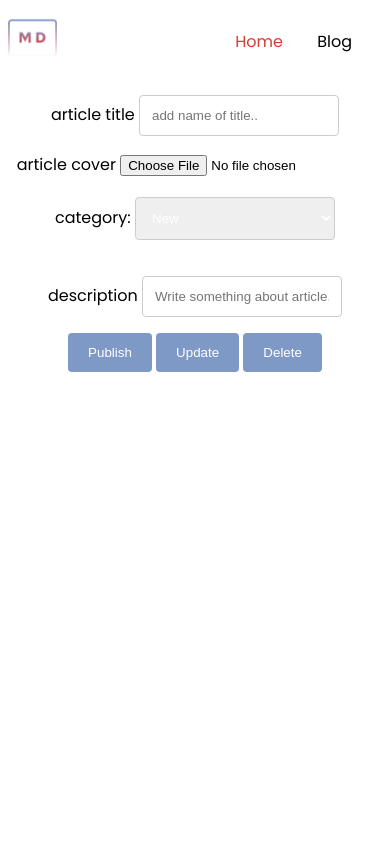
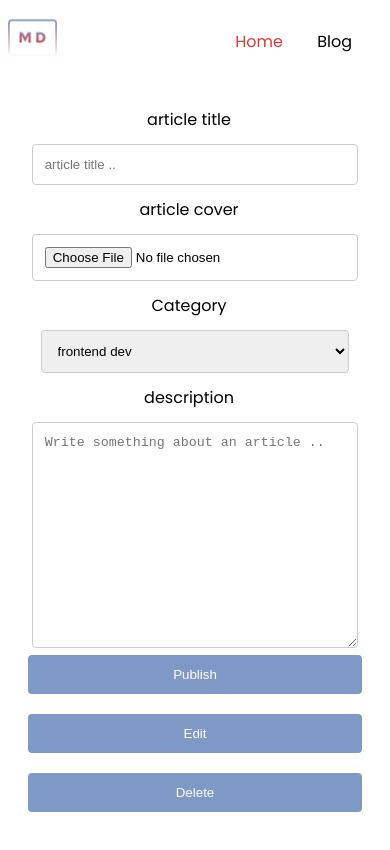
Before and after one commit to mugabodeo/Niyonsaba-Mugabo-Deo, a plain HTML site: page newArticle.html in a window 390 px wide. Drawn offline with Linux system fonts and the light colour scheme.

Commit message:
fixed responsiveness and blog

```diff
--- a/blog.css
+++ b/blog.css
@@ -88,7 +88,7 @@ select{
     display: flex;
     flex-direction: column;
     justify-content: center;
-    align-content: center;
+    align-items: center;
     text-align: center;
   }
 
@@ -101,7 +101,7 @@ select{
 .wrapper {
   display: grid;
   grid-gap: 15px;
-  grid-template-columns: 600px 320px 320px;
+  grid-template-columns: minmax(600px 320px 320px);
   grid-template-rows:300px 300px;
   background-color: #fff;
   color: #444;
@@ -112,6 +112,7 @@ select{
   grid-column: 1;
   grid-row: 1/3;
   position: relative;
+
 }
 
 .a .content {
@@ -204,7 +205,7 @@ i{
 }
 
 .contentDetails{
-  margin-top: 75%;
+  margin-top: 95%;
   margin-left: 4%;
   text-align: start;
 }
@@ -213,12 +214,37 @@ i{
   opacity: 0.8;
 }
 .contentDetails_1{
-  margin-top: 35%;
+  margin-top: 25%;
   margin-left: 4%;
   text-align: start;
 }
 .contentDetails_2{
-  margin-top: 20%;
+  margin-top: 10%;
   margin-left: 4%;
   text-align: start;
 }
+
+@media (max-width: 550px) {
+
+  .a,.b,.c,.d{
+    grid-row: auto;
+    grid-column: auto;
+
+  }
+  .contentDetails,.contentDetails_1{
+  margin-top: 15%;
+  margin-left: 4%;
+  text-align: start;
+  }
+  .contentDetails_2{
+  margin-top: 15%;
+  margin-left: 4%;
+  text-align: start;
+  }
+
+  .wrapper {
+    grid-template-columns: repeat(1,450px);
+    grid-template-rows:repeat(4,300px);
+  }
+
+ }
--- a/blogArticle.css
+++ b/blogArticle.css
@@ -83,56 +83,64 @@ select{
     display: flex;
     flex-direction: column;
     justify-content: center;
-    align-content: center;
+    align-items: center;
     text-align: center;
   }
 
-/* blog cards*/
-.wrapper {
-  display: flex;
-  flex-direction: row;
-  flex-wrap: nowrap;
-  justify-content: center;
+.blogCover img{
+  width: 100%;
+  height: auto;
+  object-fit: cover;
+}
+.comments{
+  background-color: antiquewhite;
 
 }
 
-.inner {
-  max-width: 70%;
+input[type=text], textarea {
+  position: relative;
+  padding: 12px;
+  border: 1px solid #ccc;
+  border-radius: 4px;
+  resize: vertical;
 }
 
-.inner figure {
-  box-shadow: -6px 6px 2px -3px rgba(100, 100, 100, 0.1);
+label {
+  padding: 12px 12px 12px 0;
+  display: inline-block;
 
 }
 
-.inner img {
-  height: 20em;
-  width: 100%;
-}
-
-/* Style inputs with type="text", select elements and textareas */
-input[type=text], select, textarea {
-  width: 200px; /* Full width */
-  padding: 12px; /* Some padding */
-  border: 1px solid #ccc; /* Gray border */
-  border-radius: 4px; /* Rounded borders */
-  box-sizing: border-box; /* Make sure that padding and width stays in place */
-  margin-top: 20px; /* Add a top margin */
-  margin-bottom: 16px; /* Bottom margin */
-  resize: vertical /* Allow the user to vertically resize the textarea (not horizontally) */
-}
-
-/* Style the submit button with a specific background color etc */
 input[type=submit] {
-  background-color: #7f99c7;
+  background-color: #7f99c7;;
   color: white;
-  padding: 12px 20px;
+  padding: 14px 10px;
+  margin-top: 20px;
   border: none;
   border-radius: 4px;
   cursor: pointer;
+
 }
-
 /* When moving the mouse over the submit button, add a darker green color */
 input[type=submit]:hover {
   background-color: #d83c37
 }
+
+.col-25 {
+  width: 15%;
+  margin-top: 6px;
+}
+
+.col-75 {
+  width: 30%;
+  margin-top: 6px;
+}
+
+ /* Responsive layout - when the screen is less than 600px wide, make the two columns stack on top of each other instead of next to each other */
+ @media screen and (max-width: 600px) {
+  .col-25, .col-75, input[type=submit] {
+    width: 90%;
+    margin-top: 10px;
+  }
+
+}
--- /dev/null
+++ b/newArticle.css
@@ -0,0 +1,142 @@
+
+body{
+    font-family: 'Poppins'
+}
+
+
+
+/*navigation*/
+.navBarFixed{
+    z-index: 1;
+    display: flex;
+    flex-direction: row;
+    justify-content: space-between;
+    align-items: center;
+  }
+
+.sticky {
+    position: fixed;
+    top: 0;
+    left: 0;
+    width: 100vw;
+    background-color: #ffffff;
+    box-shadow: 5px 10px 18px #888;
+    z-index: 1;
+  }
+
+.Logo{
+    max-width:  100%;
+    max-height: 60px;
+    align-self: center
+  }
+
+.topnav {
+      overflow: hidden;
+    }
+
+.topnav a {
+      display: inline-block;
+      color: black;
+      text-align: center;
+      padding-right: 30px;
+      text-decoration: none;
+      font-size: 16px;
+      line-height: 24px;
+      font-weight: 500
+  }
+
+.topnav a:hover {
+      color:#D83C37;
+    }
+
+.topnav a.active {
+      color:#D83C37;
+    }
+
+.topnav .icon {
+      display: none;
+      position: relative;
+      color: #D83C37;
+
+    }
+
+.title{
+      font-weight: 700;
+      font-size:30px;
+      line-height: 30px;
+
+    }
+
+
+.wrapper{
+    display: flex;
+    flex-direction: column;
+    justify-content: center;
+    align-content: center;
+    text-align: center;
+  }
+
+  input[type=text],input[type=file] , textarea {
+    width: 90%;
+    padding: 12px;
+    border: 1px solid #ccc;
+    border-radius: 4px;
+    resize: vertical;
+  }
+   select {
+    width: 92.5%;
+    padding: 12px;
+    border: 1px solid #ccc;
+    border-radius: 4px;
+    resize: vertical;
+  }
+  label {
+    padding: 12px 12px 12px 0;
+    display: inline-block;
+  }
+
+  input[type=submit] {
+    background-color: #7f99c7;;
+    color: white;
+    padding: 12px 20px;
+    margin-bottom: 20px;
+    border: none;
+    border-radius: 4px;
+    cursor: pointer;
+
+  }
+
+  input[type=submit]:hover {
+    background-color: #D83C37;
+  }
+
+  .wrapper {
+    padding: 20px;
+  }
+
+  .col-25 {
+    float: left;
+    width: 25%;
+    margin-top: 6px;
+  }
+
+  .col-75 {
+    float: left;
+    width: 75%;
+    margin-top: 6px;
+  }
+
+  /* Clear floats after the columns */
+  .row:after {
+    content: "";
+    display: table;
+    clear: both;
+  }
+
+  /* Responsive layout - when the screen is less than 600px wide, make the two columns stack on top of each other instead of next to each other */
+  @media screen and (max-width: 600px) {
+    .col-25, .col-75, input[type=submit] {
+      width: 100%;
+      margin-top: 0;
+    }
+  }
--- a/newArticle.html
+++ b/newArticle.html
@@ -8,7 +8,7 @@
     <meta name="keywords" content="Tech Blog,Rwanda,East Africa">
     <meta name="author" content="Niyonsaba Mugabo Deo">
     <meta name="viewport" content="width=device-width, initial-scale=1.0">
-  <link rel="stylesheet" href="blogArticle.css">
+  <link rel="stylesheet" href="newArticle.css">
   <link rel="stylesheet" href="https://cdnjs.cloudflare.com/ajax/libs/font-awesome/4.7.0/css/font-awesome.min.css">
   <link rel='stylesheet' href='https://fonts.googleapis.com/css?family=Poppins'>
 </head>
@@ -22,24 +22,50 @@
     </div>
   </div>
 
-  <div class="container">
-      <form>
-          <label for="blogArticle">article title</label>
-          <input type="text" id="fullName" name="full name" placeholder="add name of title.."> <br>
+  <div class="wrapper">
+    <form action="/firebase_action">
+      <div class="row">
+        <div class="col-25">
+          <label for="articleTitle">article title</label>
+        </div>
+        <div class="col-75">
+          <input type="text" id="articleTitle" name="articleTitle" placeholder="article title ..">
+        </div>
+      </div>
+      <div class="row">
+        <div class="col-25">
           <label for="articleCover">article cover</label>
-          <input type="file" name="fileToUpload" id="fileToUpload">  <br>
-          <label>category:</label>
-          <label>
-              <select>
-                  <option selected>New </option>
-                  <option>Popular</option>
-              </select>
-          </label>     <br>
-          <label for="subject"> description</label>
-          <input  type="text" id="subject" name="description" placeholder="Write something about article.." ><br>
-          <input type="submit" value="Publish">  <input type="submit" value="Update">  <input type="submit" value="Delete">
-        </form>
-
+        </div>
+        <div class="col-75">
+          <input type="file" id="filetoUpload" name="filetoUpload">
+        </div>
+      </div>
+      <div class="row">
+        <div class="col-25">
+          <label for="category">Category</label>
+        </div>
+        <div class="col-75">
+          <select id="category" name="category">
+            <option value="australia">frontend dev</option>
+            <option value="canada">backend dev</option>
+            <option value="usa">UX/UI</option>
+          </select>
+        </div>
+      </div>
+      <div class="row">
+        <div class="col-25">
+          <label for="subject">description</label>
+        </div>
+        <div class="col-75">
+          <textarea id="description" name="description" placeholder="Write something about an article .." style="height:200px"></textarea>
+        </div>
+      </div>
+      <div class="row">
+        <input type="submit" value="Publish">
+        <input type="submit" value="Edit">
+        <input type="submit" value="Delete">
+      </div>
+    </form>
   </div>
   <script>
       window.onscroll = function() {scrollFunction()};
```
Also changed, not shown: blog.html (+1 -1 lines), blogArticle.html (+37 -41 lines).
